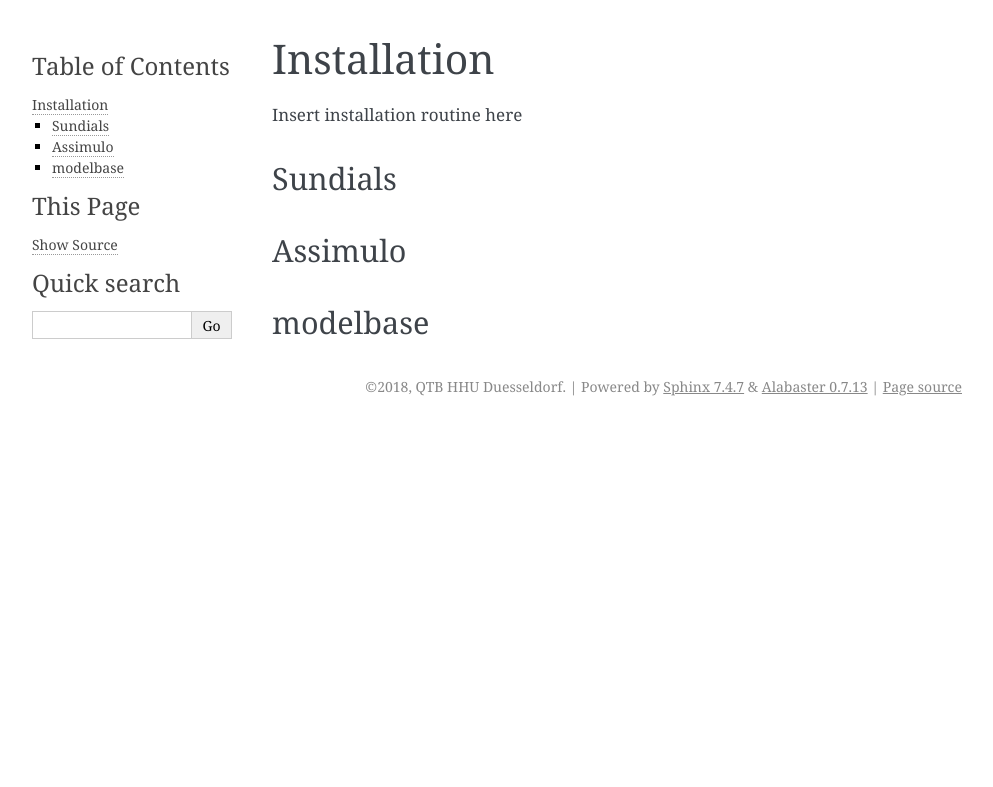
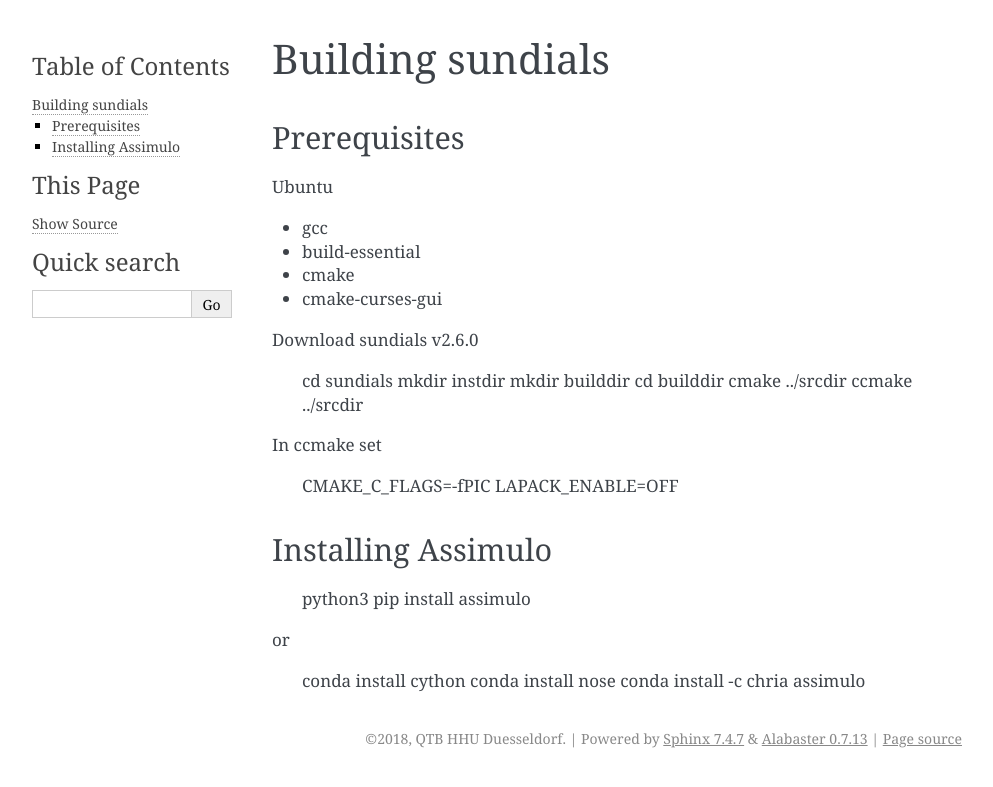
Before and after one commit to QTB-HHU/modelbase, a Sphinx documentation site: the page built from docs/installation.rst, in a window 1280 px wide. Shown: the top 787 px of the page, without its empty margins (148-1141 px from the left). Built offline with Sphinx 7.4.7, drawn with Linux system fonts in a browser that asks for light colours; pages that are not in the unit, such as notebooks, are missing from menus.

Commit message:
Update installation.rst

```diff
--- a/docs/installation.rst
+++ b/docs/installation.rst
@@ -1,13 +1,45 @@
-Installation
-============
+Building sundials
+================
 
-Insert installation routine here
+Prerequisites
+-------------
 
-Sundials
---------
+Ubuntu
 
-Assimulo
---------
+- gcc
+- build-essential
+- cmake
+- cmake-curses-gui
 
-modelbase
----------
+Download sundials v2.6.0
+
+
+     cd sundials
+     mkdir instdir
+     mkdir builddir
+     cd builddir
+     cmake ../srcdir
+     ccmake ../srcdir
+
+
+In ccmake set
+
+
+     CMAKE_C_FLAGS=-fPIC
+     LAPACK_ENABLE=OFF
+
+
+Installing Assimulo
+-------------------
+
+
+     python3
+     pip install assimulo
+
+
+or
+
+
+     conda install cython
+     conda install nose
+     conda install -c chria assimulo
```
